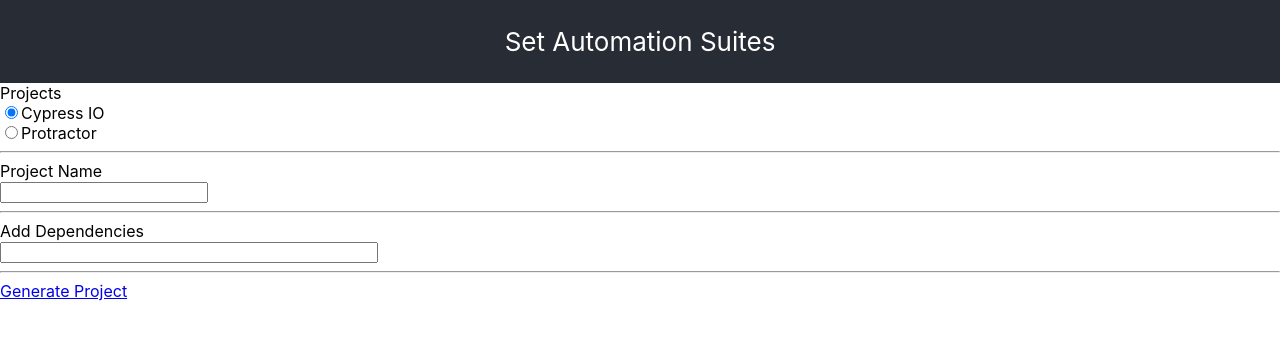
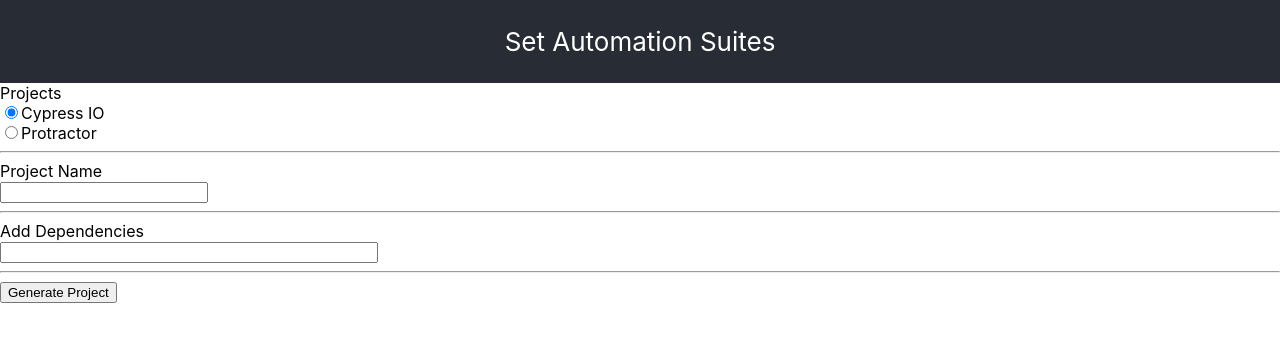
Before and after one commit to aryaghan-mutum/set-automation-suite, a React (Create React App) app: page / in a window 1280 px wide. Shown: the top 342 px of the page. Built offline with nearby package versions, Linux system fonts and the light colour scheme.

Commit message:
added file to download logic

```diff
--- a/src/pages/automationPage.js
+++ b/src/pages/automationPage.js
@@ -42,12 +42,11 @@
 
                     <hr></hr>
 
-                    {/* <button onClick="generateProject()">
-                        Generate Project
-                    </button> */}
+                    <a href="demo-suite" download>
+                        <button>Generate Project</button>
+                    </a>
 
-
-                    <a href="path_to_file" download="proposed_file_name">Generate Project</a>
+                    {/* <a href={} download="my-file.pdf"> Generate Project2 </a> */}
                 </div>
             </div>
         </div>
```
